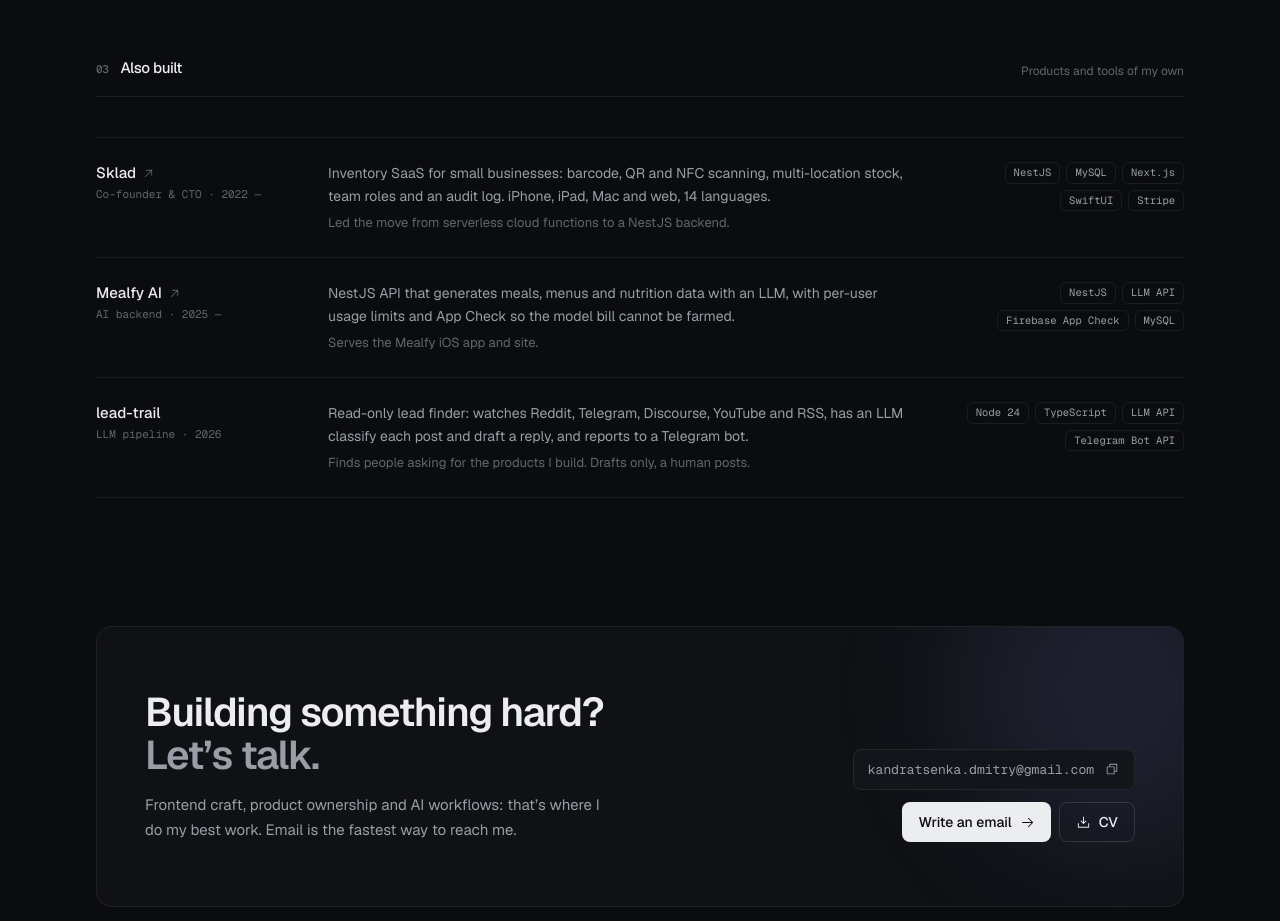
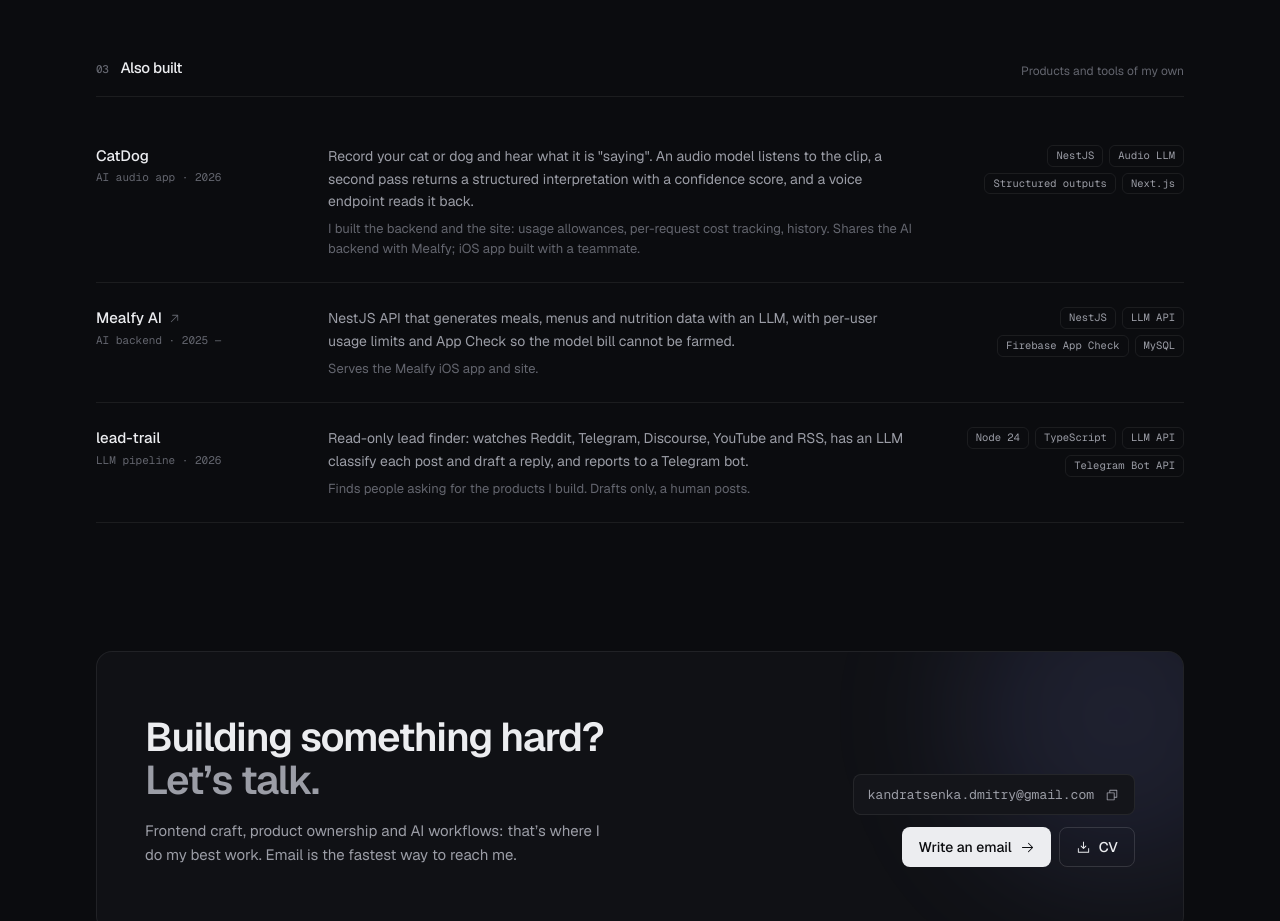
Before and after one commit to DmitryKandratsenka/DmitryKandratsenka.github.io, a Next.js app: page / in a window 1280 px wide. Shown: the part 3560-4481 px from the top of the page. Built offline with nearby package versions, Linux system fonts and the light colour scheme; no server answers.

Commit message:
Also built: CatDog replaces Sklad, which already sits under Ventures
Also removes the doubled border under the section heading.

```diff
--- a/src/app/(site)/page.tsx
+++ b/src/app/(site)/page.tsx
@@ -297,7 +297,7 @@ export default function Home() {
       {/* ───────────── Also built ───────────── */}
       <section className="mx-auto max-w-6xl px-5 py-16 md:px-8 md:py-24">
         <SectionHead index="03" title="Also built" note="Products and tools of my own" />
-        <div className="divide-y divide-line border-y border-line">
+        <div className="-mt-4 divide-y divide-line border-b border-line">
           {alsoBuilt.map((p, i) => {
             const inner = (
               <div className="grid gap-3 py-6 md:grid-cols-[200px_1fr_auto] md:gap-8">
--- a/src/content/profile.ts
+++ b/src/content/profile.ts
@@ -210,14 +210,14 @@ export const ventures: Venture[] = [
 
 export const alsoBuilt = [
   {
-    name: 'Sklad',
-    kind: 'Co-founder & CTO',
-    year: '2022 —',
+    name: 'CatDog',
+    kind: 'AI audio app',
+    year: '2026',
     description:
-      'Inventory SaaS for small businesses: barcode, QR and NFC scanning, multi-location stock, team roles and an audit log. iPhone, iPad, Mac and web, 14 languages.',
-    detail: 'Led the move from serverless cloud functions to a NestJS backend.',
-    stack: ['NestJS', 'MySQL', 'Next.js', 'SwiftUI', 'Stripe'],
-    url: 'https://sklad.app',
+      'Record your cat or dog and hear what it is "saying". An audio model listens to the clip, a second pass returns a structured interpretation with a confidence score, and a voice endpoint reads it back.',
+    detail:
+      'I built the backend and the site: usage allowances, per-request cost tracking, history. Shares the AI backend with Mealfy; iOS app built with a teammate.',
+    stack: ['NestJS', 'Audio LLM', 'Structured outputs', 'Next.js'],
   },
   {
     name: 'Mealfy AI',
```
